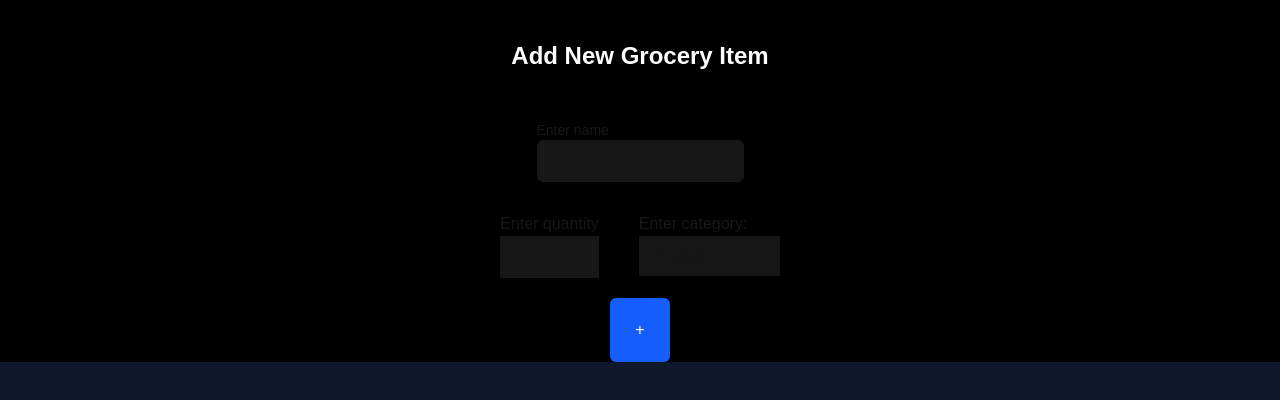
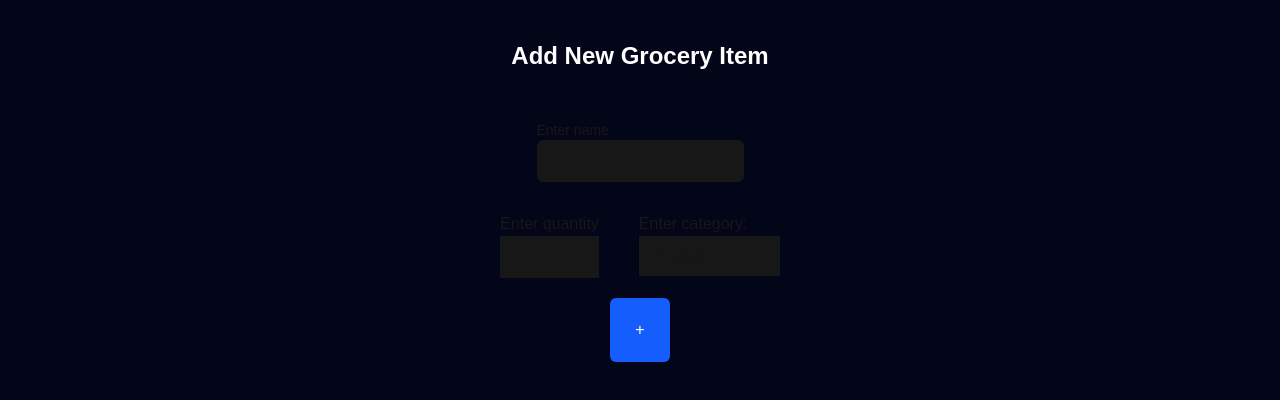
Before and after one commit to Santi447/cprg306-assignments, a Next.js app: page /week-5 in a window 1280 px wide. Shown: the top 400 px of the page. Built offline with nearby package versions, Linux system fonts and the light colour scheme.

Commit message:
fixed background

```diff
--- a/app/week-5/newItem.js
+++ b/app/week-5/newItem.js
@@ -18,7 +18,7 @@ export default function NewItem() {
     }
 
     return(
-        <form onSubmit={handleSubmit} className="items-center flex flex-col gap-5 bg-black">
+        <form onSubmit={handleSubmit} className="items-center flex flex-col gap-5 ">
             <h1 className="text-2xl font-bold text-white absolute top-10">Add New Grocery Item</h1>
             <label className="block mb-2.5 text-sm font-medium text-heading mt-30"> Enter name
               <input
--- a/app/week-5/page.js
+++ b/app/week-5/page.js
@@ -2,7 +2,7 @@ import NewItem from './newItem.js'
 
 export default function Page(){
     return(
-        <main className='bg-slate-900 min-h-screen'>
+        <main className='bg-slate-950 min-h-screen'>
         <NewItem/>
         </main>
     )
```
